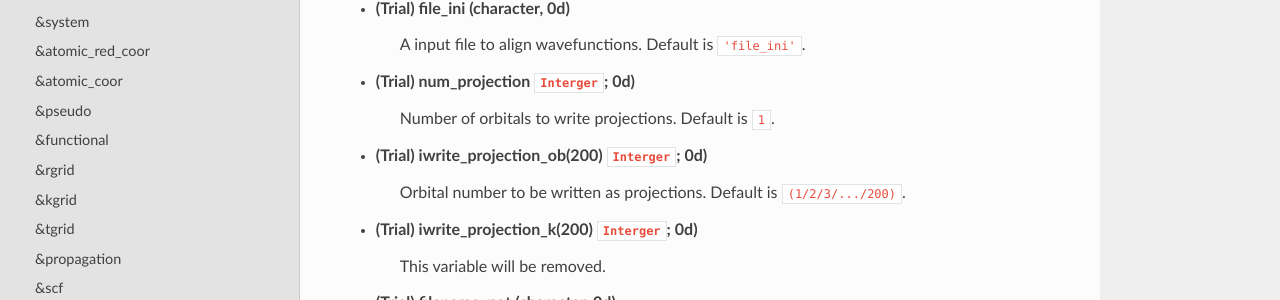
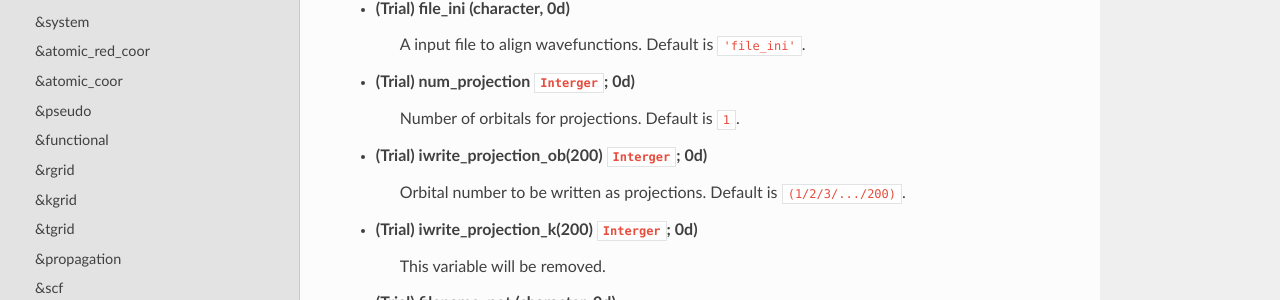
Before and after one commit to SALMON-TDDFT/SALMON-DOCS, a Sphinx documentation site: the page built from source/input_keyword_list.rst, in a window 1280 px wide and 900 px high, scrolled down 22869 px. Shown: the part 149-449 px from the top of the window. Built offline with Sphinx 7.4.7 and the Read the Docs theme 2.0.0, drawn with Linux system fonts in a browser that asks for light colours; formulas are drawn with MathJax 3.

Commit message:
Update input_keyword_list.rst
modify description of "num_projection"

```diff
--- a/source/input_keyword_list.rst
+++ b/source/input_keyword_list.rst
@@ -1051,7 +1051,7 @@ This option is incompatible with
    Default is ``'file_ini'``.
 
 - (Trial) **num_projection** ``Interger``; 0d)
-   Number of orbitals to write projections.
+   Number of orbitals for projections.
    Default is ``1``.
 
 - (Trial) **iwrite_projection_ob(200)** ``Interger``; 0d)
```
